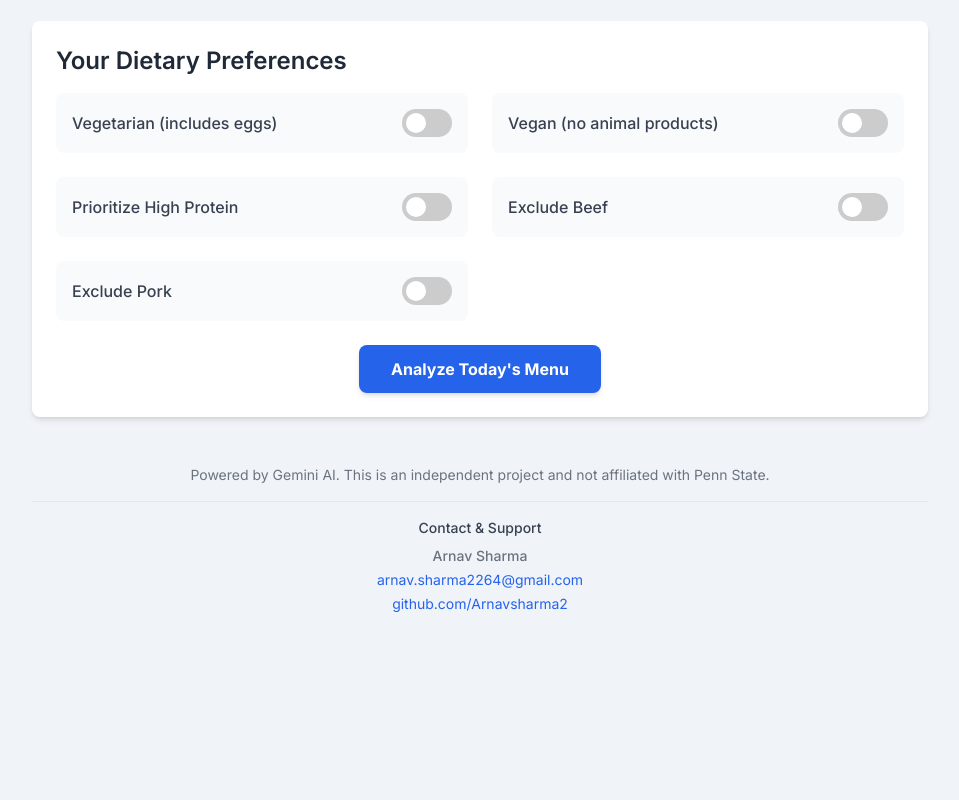
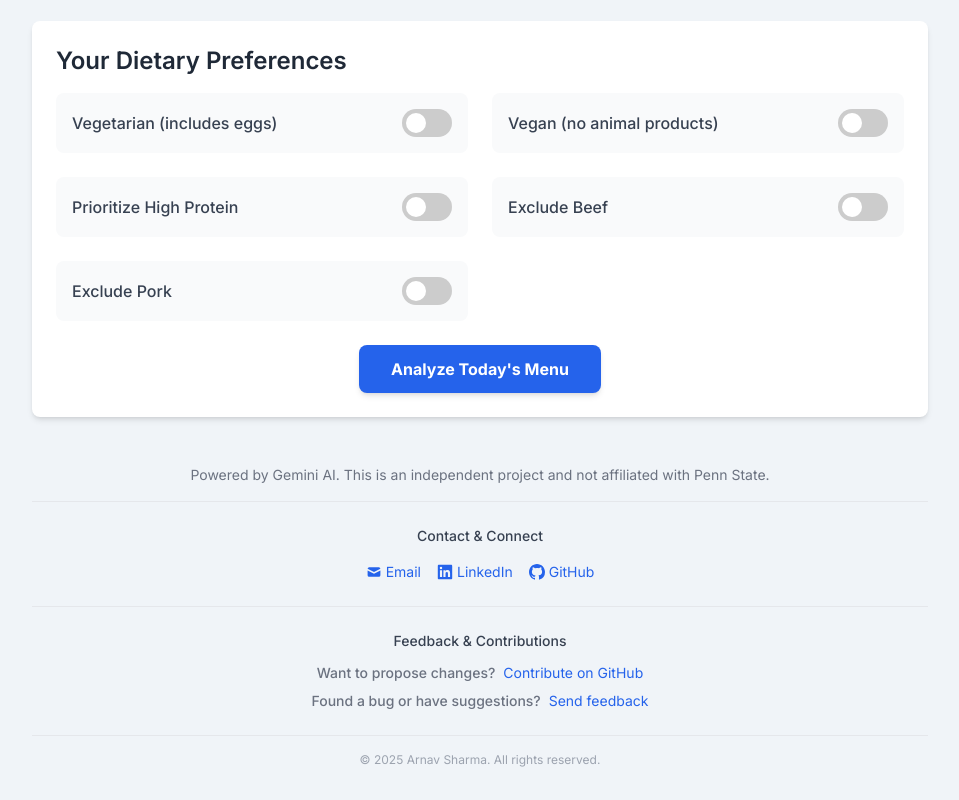
Before and after one commit to Arnavsharma2/PSUMenuAnalyzerWebsite, a plain HTML site: page index.html in a window 1280 px wide. Shown: the part 335-1135 px from the top of the page, without its empty margins (160-1119 px from the left). Before the commit the page ends 981 px from the top, so only its background shows below. Drawn offline with nearby package versions, Linux system fonts and the light colour scheme.

Commit message:
added contact and social links

```diff
--- a/index.html
+++ b/index.html
@@ -86,6 +86,12 @@
         @keyframes fadeIn {
             from { opacity: 0; transform: translateY(10px); }
             to { opacity: 1; transform: translateY(0); }
+        }
+        .social-link {
+            transition: all 0.2s ease;
+        }
+        .social-link:hover {
+            transform: translateY(-1px);
         }
     </style>
 </head>
@@ -194,20 +200,58 @@
             <div class="mb-4">
                 <p>Powered by Gemini AI. This is an independent project and not affiliated with Penn State.</p>
             </div>
+
+            <!-- Contact & Social Links -->
+            <div class="border-t border-gray-200 pt-6 mb-6">
+                <p class="font-medium text-gray-700 mb-4">Contact & Connect</p>
+                <div class="flex flex-col sm:flex-row items-center justify-center space-y-2 sm:space-y-0 sm:space-x-6">
+                    <div class="flex items-center space-x-4">
+                        <a href="mailto:arnav.sharma2264@gmail.com" class="social-link text-blue-600 hover:text-blue-800 hover:underline flex items-center">
+                            <svg class="w-4 h-4 mr-1" fill="currentColor" viewBox="0 0 20 20">
+                                <path d="M2.003 5.884L10 9.882l7.997-3.998A2 2 0 0016 4H4a2 2 0 00-1.997 1.884z"></path>
+                                <path d="M18 8.118l-8 4-8-4V14a2 2 0 002 2h12a2 2 0 002-2V8.118z"></path>
+                            </svg>
+                            Email
+                        </a>
+                        <a href="https://linkedin.com/in/arnav-sharma-b2014824b/" target="_blank" rel="noopener noreferrer" class="social-link text-blue-600 hover:text-blue-800 hover:underline flex items-center">
+                            <svg class="w-4 h-4 mr-1" fill="currentColor" viewBox="0 0 20 20">
+                                <path fill-rule="evenodd" d="M16.338 16.338H13.67V12.16c0-.995-.017-2.277-1.387-2.277-1.39 0-1.601 1.086-1.601 2.207v4.248H8.014v-8.59h2.559v1.174h.037c.356-.675 1.227-1.387 2.526-1.387 2.703 0 3.203 1.778 3.203 4.092v4.711zM5.005 6.575a1.548 1.548 0 11-.003-3.096 1.548 1.548 0 01.003 3.096zm-1.337 9.763H6.34v-8.59H3.667v8.59zM17.668 1H2.328C1.595 1 1 1.581 1 2.298v15.403C1 18.418 1.595 19 2.328 19h15.34c.734 0 1.332-.582 1.332-1.299V2.298C19 1.581 18.402 1 17.668 1z" clip-rule="evenodd"></path>
+                            </svg>
+                            LinkedIn
+                        </a>
+                        <a href="https://github.com/Arnavsharma2" target="_blank" rel="noopener noreferrer" class="social-link text-blue-600 hover:text-blue-800 hover:underline flex items-center">
+                            <svg class="w-4 h-4 mr-1" fill="currentColor" viewBox="0 0 20 20">
+                                <path fill-rule="evenodd" d="M10 0C4.477 0 0 4.484 0 10.017c0 4.425 2.865 8.18 6.839 9.504.5.092.682-.217.682-.483 0-.237-.008-.868-.013-1.703-2.782.605-3.369-1.343-3.369-1.343-.454-1.158-1.11-1.466-1.11-1.466-.908-.62.069-.608.069-.608 1.003.07 1.531 1.032 1.531 1.032.892 1.53 2.341 1.088 2.91.832.092-.647.35-1.088.636-1.338-2.22-.253-4.555-1.113-4.555-4.951 0-1.093.39-1.988 1.029-2.688-.103-.253-.446-1.272.098-2.65 0 0 .84-.27 2.75 1.026A9.564 9.564 0 0110 4.844c.85.004 1.705.115 2.504.337 1.909-1.296 2.747-1.027 2.747-1.027.546 1.379.203 2.398.1 2.651.64.7 1.028 1.595 1.028 2.688 0 3.848-2.339 4.695-4.566 4.942.359.31.678.921.678 1.856 0 1.338-.012 2.419-.012 2.747 0 .268.18.58.688.482A10.019 10.019 0 0020 10.017C20 4.484 15.522 0 10 0z" clip-rule="evenodd"></path>
+                            </svg>
+                            GitHub
+                        </a>
+                    </div>
+                </div>
+            </div>
+
+            <!-- Feedback & Contribution Section -->
+            <div class="border-t border-gray-200 pt-6 mb-6">
+                <p class="font-medium text-gray-700 mb-3">Feedback & Contributions</p>
+                <div class="space-y-2">
+                    <p class="text-sm">
+                        <span class="font-medium">Want to propose changes?</span>
+                        <a href="https://github.com/Arnavsharma2/PSUMenuAnalyzerWebsite" target="_blank" rel="noopener noreferrer" class="text-blue-600 hover:text-blue-800 hover:underline ml-1">
+                            Contribute on GitHub
+                        </a>
+                    </p>
+                    <p class="text-sm">
+                        <span class="font-medium">Found a bug or have suggestions?</span>
+                        <a href="mailto:arnav.sharma2264@gmail.com?subject=PSU Menu Analyzer Feedback" class="text-blue-600 hover:text-blue-800 hover:underline ml-1">
+                            Send feedback
+                        </a>
+                    </p>
+                </div>
+            </div>
+
+            <!-- Copyright -->
             <div class="border-t border-gray-200 pt-4">
-                <p class="font-medium text-gray-700 mb-2">Contact & Support</p>
-                <p class="mb-1">
-                    <span class="font-medium">Arnav Sharma</span>
-                </p>
-                <p class="mb-1">
-                    <a href="mailto:arnav.sharma2264@gmail.com" class="text-blue-600 hover:text-blue-800 hover:underline">
-                        arnav.sharma2264@gmail.com
-                    </a>
-                </p>
-                <p>
-                    <a href="https://github.com/Arnavsharma2" target="_blank" rel="noopener noreferrer" class="text-blue-600 hover:text-blue-800 hover:underline">
-                        github.com/Arnavsharma2
-                    </a>
+                <p class="text-xs text-gray-400">
+                    © 2025 Arnav Sharma. All rights reserved.
                 </p>
             </div>
         </footer>
```
